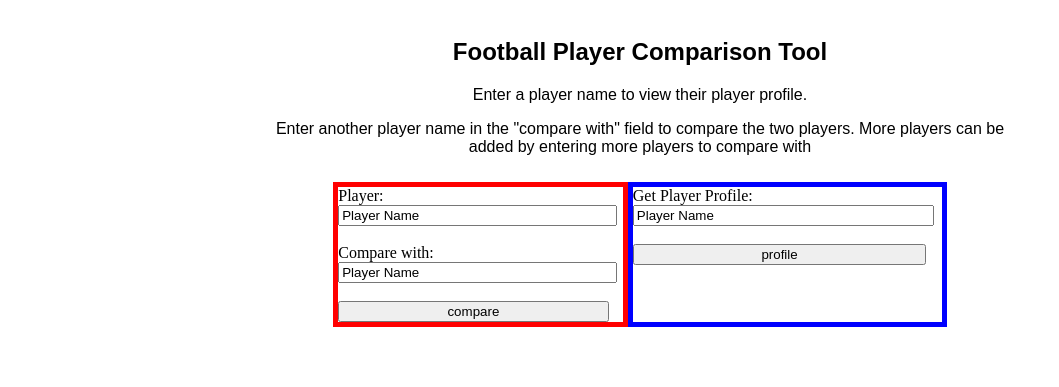
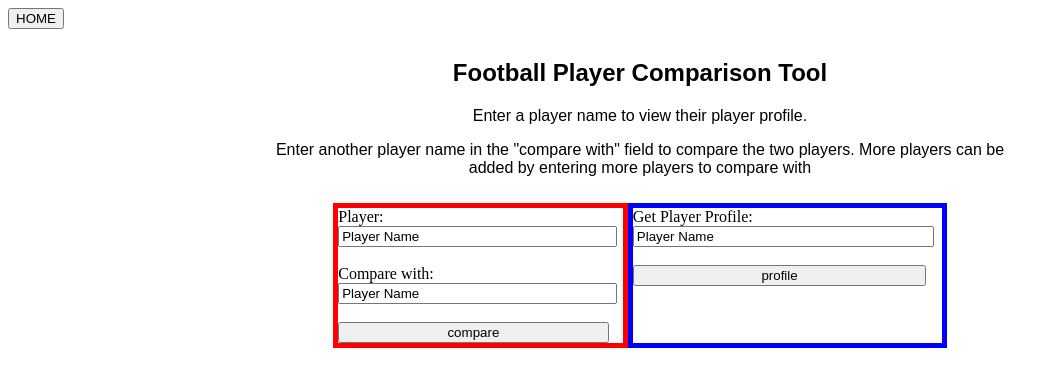
Before and after one commit to TristanHRepo/FantasyPlayerStats, a Flask app: page / in a window 1280 px wide. Shown: the top 387 px of the page, without its empty margins (0-1059 px from the left). Run offline with Flask 2, Linux system fonts and the light colour scheme.

Commit message:
Added a Home Button.

```diff
--- a/templates/layout.html
+++ b/templates/layout.html
@@ -3,10 +3,16 @@
 <head>
     <meta charset="UTF-8">
     <title>Football Tool</title>
+    <link rel="stylesheet" href="static/css/main.css">
     {% block styling %}{% endblock %}
 
 </head>
 <body>
+<div class="Home">
+    <button onclick="location.href='/'" type="button">
+        HOME
+    </button>
+</div>
 
 {% block content %}{% endblock %}
 
```
Also changed, not shown: static/css/main.css (added).
